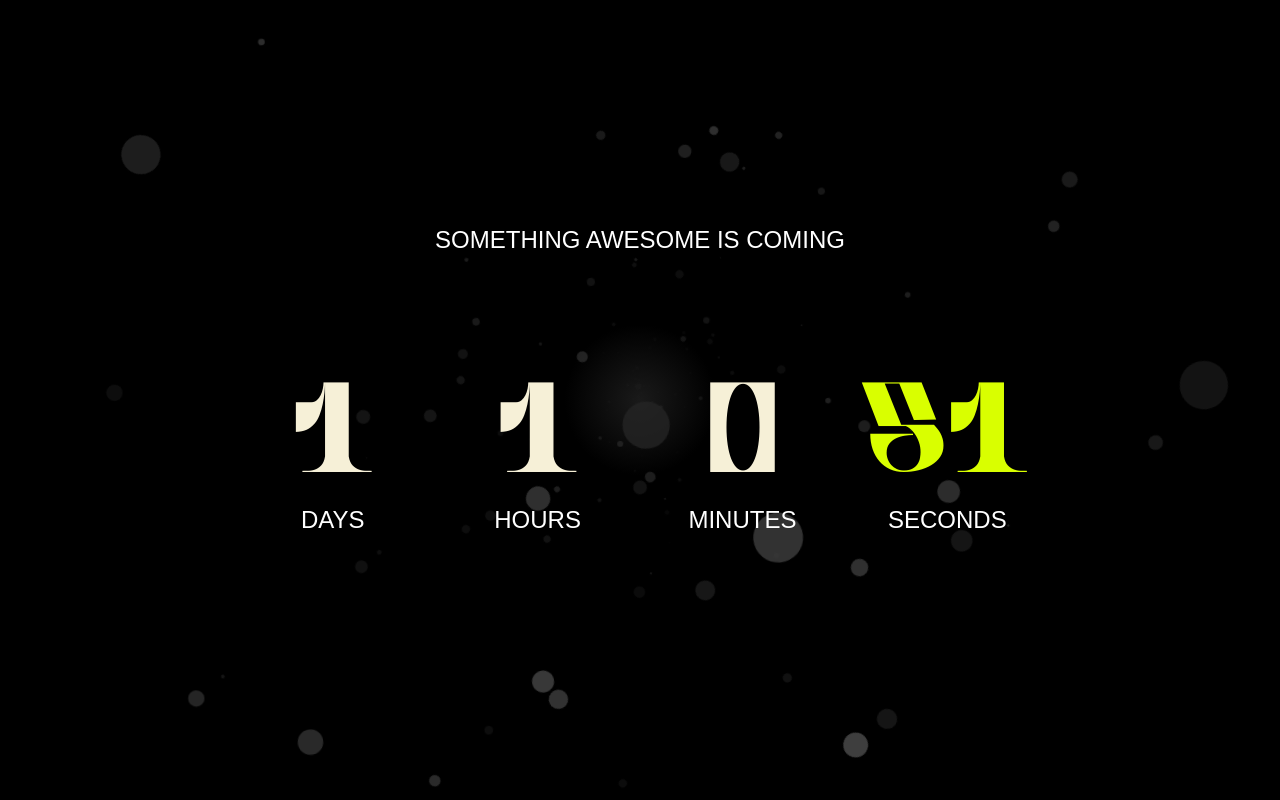
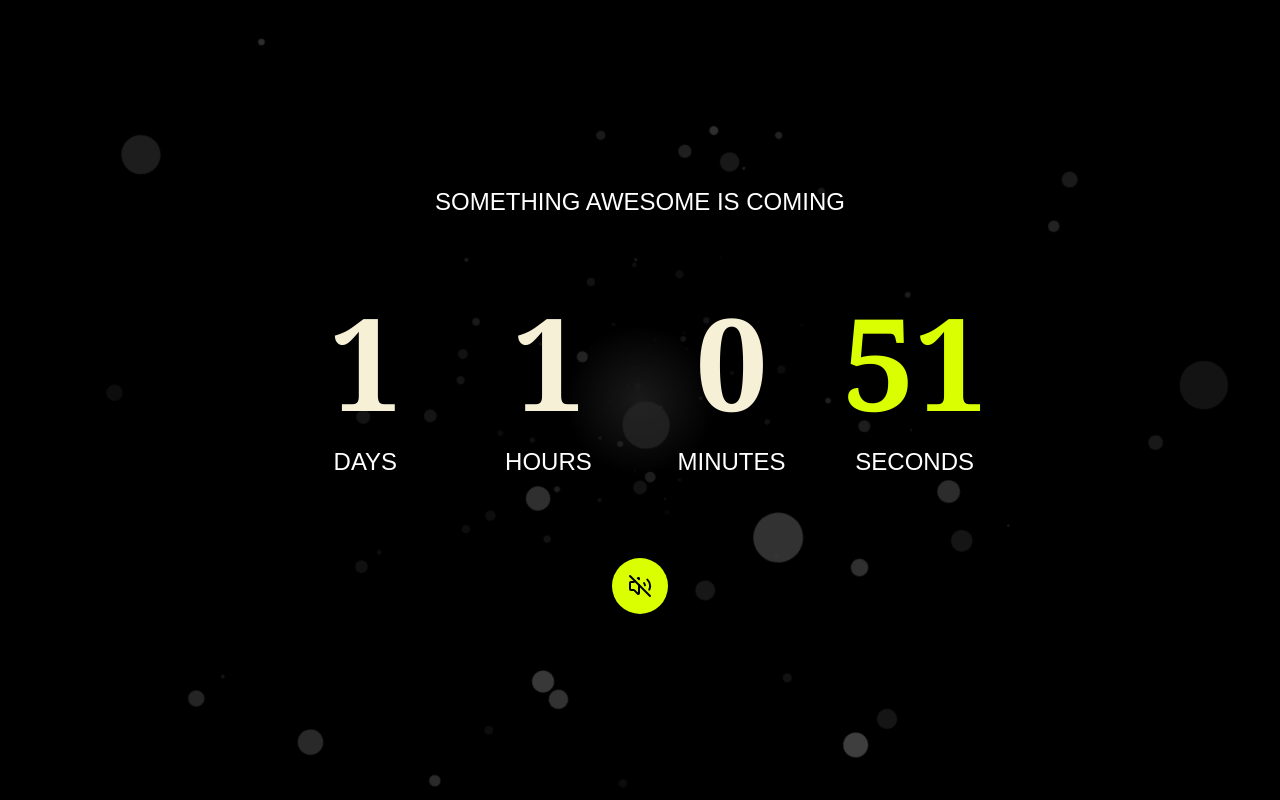
Before and after one commit to vikriyuwi/otter-birthday-21, a Next.js app: page / in a window 1280 px wide. Built offline with nearby package versions, Linux system fonts and the light colour scheme; a web font is replaced by a local one.

Commit message:
feat(music): add background music

```diff
--- a/app/(countdown)/BirthdayCountdown.tsx
+++ b/app/(countdown)/BirthdayCountdown.tsx
@@ -48,29 +48,28 @@ export default function BirthdayCountdown() {
   return (
     <div className="p-10 grid grid-cols-2 md:grid-cols-4 gap-10 items-center justify-center">
       {/* DAYS */}
-      <div style={{ textAlign: 'center' }}>
-        <h1 className='text-8xl md:text-9xl text-theme-beige font-headline'>{timeLeft.days}</h1>
+      <div className='flex flex-col text-center gap-5'>
+        <h1 className='text-8xl md:text-9xl text-theme-beige font-serif font-black'>{timeLeft.days}</h1>
         <span className="text-2xl">DAYS</span>
       </div>
 
       {/* HOURS */}
-      <div style={{ textAlign: 'center' }}>
-        <h1 className='text-8xl md:text-9xl text-theme-beige font-headline'>{timeLeft.hours}</h1>
+      <div className='flex flex-col text-center gap-5'>
+        <h1 className='text-8xl md:text-9xl text-theme-beige font-serif font-black'>{timeLeft.hours}</h1>
         <span className="text-2xl">HOURS</span>
       </div>
 
       {/* MINUTES */}
-      <div style={{ textAlign: 'center' }}>
-        <h1 className='text-8xl md:text-9xl text-theme-beige font-headline'>{timeLeft.minutes}</h1>
+      <div className='flex flex-col text-center gap-5'>
+        <h1 className='text-8xl md:text-9xl text-theme-beige font-serif font-black'>{timeLeft.minutes}</h1>
         <span className="text-2xl">MINUTES</span>
       </div>
 
       {/* SECONDS */}
-      <div style={{ textAlign: 'center' }}>
-        <h1 className='text-8xl md:text-9xl text-theme-green font-headline'>{timeLeft.seconds}</h1>
+      <div className='flex flex-col text-center gap-5'>
+        <h1 className='text-8xl md:text-9xl text-theme-green font-serif font-black'>{timeLeft.seconds}</h1>
         <span className="text-2xl">SECONDS</span>
       </div>
-
     </div>
   );
 }
--- a/app/(countdown)/BirthdayCountdownView.tsx
+++ b/app/(countdown)/BirthdayCountdownView.tsx
@@ -1,12 +1,14 @@
+import BackgroundMusic from "../components/BackgroundMusic";
 import Particles from "../components/ParticlesBackground";
 import BirthdayCountdown from "./BirthdayCountdown";
 
 export default function BirthdayCountdownView() {
     return (
         <div className="relative">
-            <div className="absolute text-white z-50 flex flex-col gap-20 h-[100vh] w-[100vw] items-center justify-center bg-transparent">
+            <div className="absolute text-white z-50 flex flex-col gap-10 h-[100vh] w-[100vw] items-center justify-center bg-transparent">
                 <span className="text-xl md:text-2xl">SOMETHING AWESOME IS COMING</span>
                 <BirthdayCountdown />
+                <BackgroundMusic src="/music/taylor_inivisble_string.mp3" />
             </div>
             <Particles />
         </div>
--- a/app/(main)/ForOtterPage.tsx
+++ b/app/(main)/ForOtterPage.tsx
@@ -1,5 +1,6 @@
 'use client'
 
+import BackgroundMusic from "../components/BackgroundMusic";
 import ButterSmoothGalery from "../components/ButterSmoothGalery";
 import CinematicScroll from "../components/CinematicScrollView";
 import ElegantView from "../components/ElegantView";
@@ -15,10 +16,15 @@ import SweetMovementView from "../components/SweetMovement";
 import SweetScrollGallery from "../components/SweetScrollGalery";
 import FirstView from "../components/Texts/FirstView";
 import FooterView from "../components/Texts/FooterView";
+import SecondView from "../components/Texts/SecondView";
 
 export default function ForOtterPage() {
     return (
         <div className="flex flex-col w-dvw">
+            <div className="h-[100vh] flex flex-col gap-10 items-center justify-center px-20 md:px-72 text-center">
+                <p className="animate-bounce text-gray-300 tracking-widest uppercase">Dedicated for Mr. Otter!</p>
+                <BackgroundMusic src="/music/sweet_disposition.mp3" />
+            </div>
             <ScrollView />
             <OtterIntroView imageSrc="/images/otter/5.jpg">
                 <div className="flex flex-col w-full h-full items-center justify-end pb-32">
@@ -39,6 +45,7 @@ export default function ForOtterPage() {
             {/* <SweetScrollGallery /> */}
             {/* <ButterSmoothGalery /> */}
             <CinematicScroll />
+            <SecondView />
             {/* <SweetMovementView />
             <ElegantView /> */}
             <ImageSlideShow />
--- /dev/null
+++ b/app/components/BackgroundMusic.tsx
@@ -0,0 +1,42 @@
+"use client";
+
+import { Volume2, VolumeOff } from "lucide-react";
+import { useEffect, useRef, useState } from "react";
+
+export default function BackgroundMusic({
+    src
+}: {
+    src: string
+}) {
+  const audioRef = useRef<HTMLAudioElement | null>(null);
+  const [isPlaying, setIsPlaying] = useState(false);
+
+  const togglePlay = () => {
+    if (audioRef.current) {
+      if (isPlaying) {
+        audioRef.current.pause();
+      } else {
+        audioRef.current.play().catch((err) => {
+          console.error("Playback failed:", err);
+        });
+      }
+      setIsPlaying(!isPlaying);
+    }
+  };
+
+  return (
+    <div>
+      <audio
+        ref={audioRef}
+        src={src} // Place your file in public/music/
+        loop
+      />
+      <button
+        onClick={togglePlay}
+        className="px-4 py-2 bg-theme-green text-black rounded-full text-sm aspect-square"
+      >
+        {isPlaying ? <Volume2 /> : <VolumeOff />}
+      </button>
+    </div>
+  );
+}
--- a/app/components/ScrollView.tsx
+++ b/app/components/ScrollView.tsx
@@ -56,10 +56,6 @@ export default function StickyScrollView() {
 
   return (
     <motion.main style={{ backgroundColor }} className="text-white">
-      <div className="h-[100vh] flex items-center justify-center px-20 md:px-72 text-center">
-        <p className="animate-bounce text-gray-300 tracking-widest uppercase">Dedicated for Mr. Otter!</p>
-      </div>
-
       {/* 100vh for every sentence to give enough scroll space */}
       <div ref={containerRef} className="relative h-[500vh]">
         <div className="sticky top-0 h-screen w-full flex items-center justify-center overflow-hidden">
--- /dev/null
+++ b/app/components/Texts/SecondView.tsx
@@ -0,0 +1,27 @@
+import { Sparkle } from "lucide-react";
+import Image from "next/image";
+
+export default function SecondView() {
+    return (
+        <div className="relative flex flex-col w-[100vw] bg-theme-green">
+            <section className="relative sticky top-0 w-full min-h-[100vh] flex flex-col w-full gap-4 md:gap-10 py-10 md:py-32 px-10 md:px-36 lg:px-72 2xl:px-150 items-center justify-center text-black items-center overflow-hidden">
+                <img
+                    src="/images/bg/overlay-otter.svg"
+                    className="absolute inset-0 top-0 bottom-0 left-0 right-0 w-full object-cover opacity-50 z-0 pointer-events-none"
+                    alt=""
+                />
+                <div className="absolute inset-0 top-0 flex flex-row items-end justify-end p-10 lg:p-32 opacity-10 text-end">
+                    <h1 className="text-8xl lg:text-9xl font-black font-serif">Happy<br />Birthday!</h1>
+                </div>
+                <div className="relative z-10 flex flex-col items-center gap-4 md:gap-10">
+                    <div className="flex flex-col gap-2 w-full text-center">
+                        <h1 className="text-2xl md:text-4xl 2xl:text-8xl font-serif color-theme-text">On your birthday,</h1>
+                    </div>
+                    <p className="md:text-xl 2xl:text-4xl">my heart is full of wishes for you. I wish for your life to be an endless stream of joy, love, and peace. I pray for your good health and that the universe grants you the very best of everything, just as you’ve asked in your own prayers. I want the days of feeling empty or downhearted to be over, replaced by a life that feels full and bright.</p>
+                    <p className="md:text-xl 2xl:text-4xl w-full">Thank you for being my rock and my "Otter." I wish for us to walk this path together forevermore.</p>
+                    <p className="md:text-xl 2xl:text-4xl font-serif italic">Happy Birthday, Daffa! I’m so incredibly lucky you’re mine. ❤️</p>
+                </div>
+            </section>
+        </div>
+    )
+}
--- a/app/page.tsx
+++ b/app/page.tsx
@@ -1,18 +1,33 @@
+"use client"; // Required for hooks in Next.js App Router
+
+import { useState, useEffect } from "react";
 import BirthdayCountdownView from "./(countdown)/BirthdayCountdownView";
 import ForOtterPage from "./(main)/ForOtterPage";
 
 export default function Home() {
-  const targetDate = new Date('2025-12-23T00:00:00+07:00').getTime();
-  const now = new Date().getTime();
-  const difference = targetDate - now;
+  const targetDate = new Date('2025-12-24T00:00:00+07:00').getTime();
 
-  if (difference > 0) {
-    return (
-      <BirthdayCountdownView />
-    )
-  } else {
-    return (
-      <ForOtterPage />
-    )
+  // 1. Initialize state based on the current time
+  const [isPastTarget, setIsPastTarget] = useState(false);
+
+  useEffect(() => {
+    // 2. Create a timer that checks every second
+    const timer = setInterval(() => {
+      const now = new Date().getTime();
+      if (now >= targetDate) {
+        setIsPastTarget(true);
+        clearInterval(timer); // Stop checking once we've reached the date
+      }
+    }, 1000);
+
+    // 3. Cleanup the timer if the component unmounts
+    return () => clearInterval(timer);
+  }, [targetDate]);
+
+  // 4. Render based on the state
+  if (!isPastTarget) {
+    return <BirthdayCountdownView />;
   }
+
+  return <ForOtterPage />;
 }
```
Also changed, not shown: 2 other files (tests, documents, lock files or other folders). Lines whose indentation alone changed are shown as unchanged.
